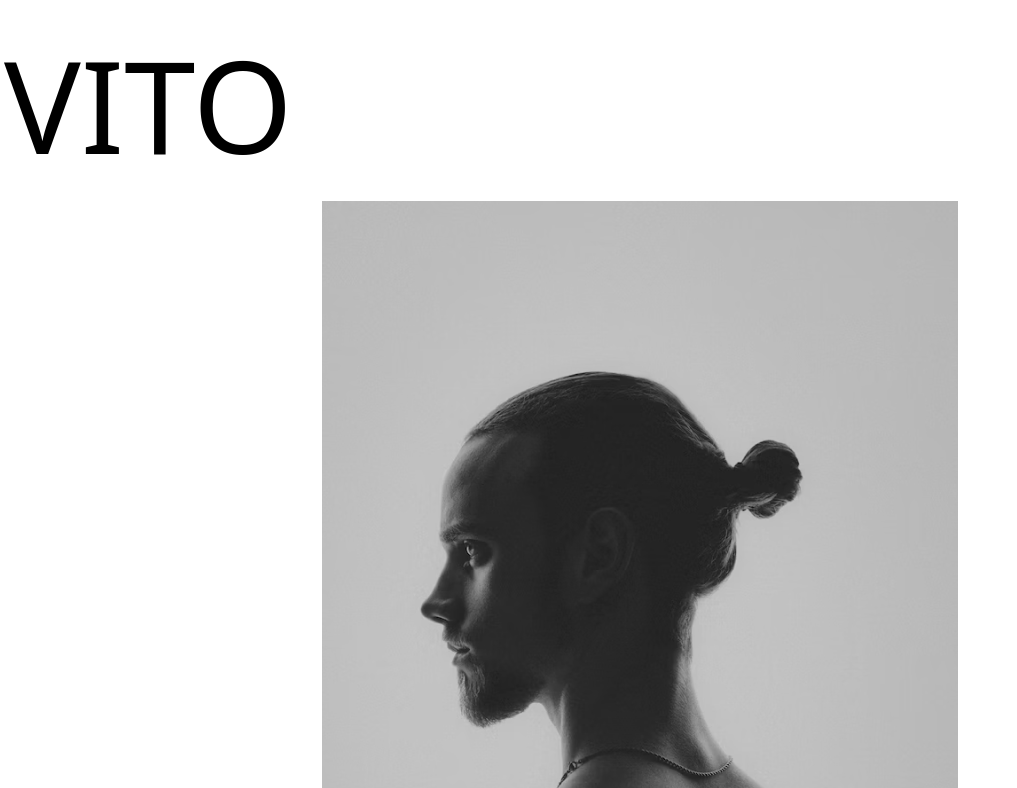
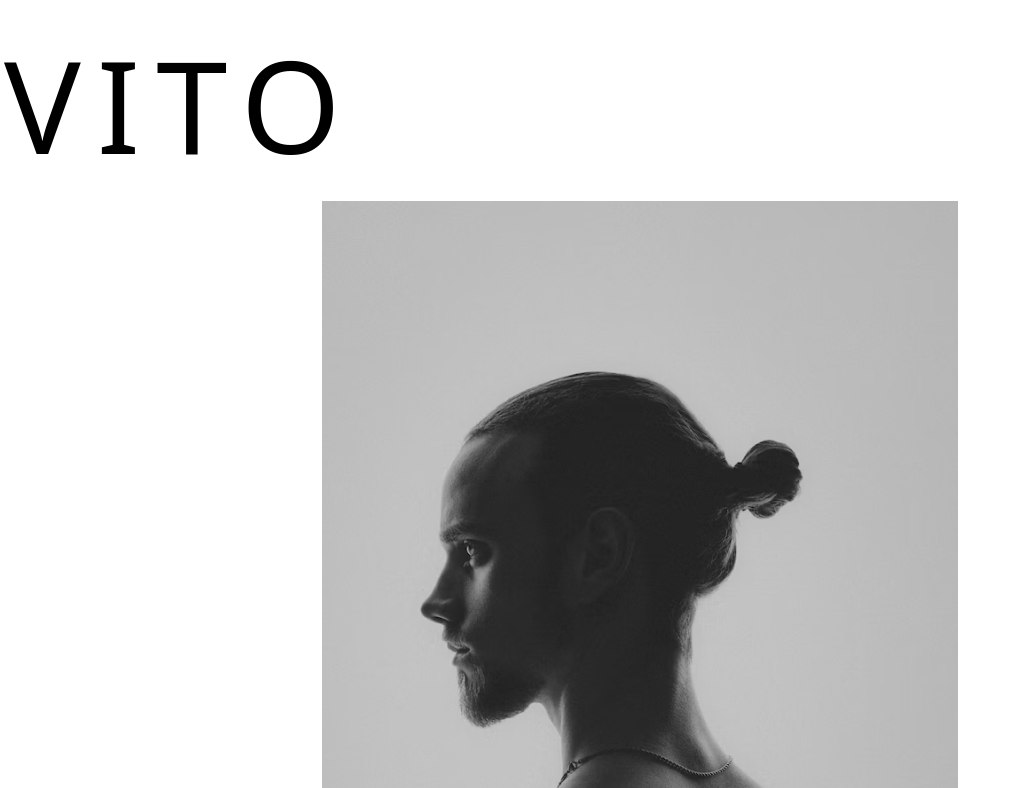
Before and after one commit to tanukili/2023-summer-week1, a website built with Vite: page pages/index.html in a window 1280 px wide. Shown: the part 151-939 px from the top of the page, without its empty margins (0-1017 px from the left). Built offline with nearby package versions, Linux system fonts and the light colour scheme; a web font is replaced by a local one.

Commit message:
調整字距

```diff
--- a/assets/scss/_base.scss
+++ b/assets/scss/_base.scss
@@ -28,6 +28,10 @@ h1, .h1 {
 }
 .fs-1 {
   font-size: 2rem;
+}
+
+.letter-spacing {
+  letter-spacing: 1rem;
 }
 
 .text-center {
--- a/pages/index.html
+++ b/pages/index.html
@@ -10,7 +10,7 @@
 
 <body>
 
-  <div class="container mt-1">
+  <div class="container mt-1 letter-spacing">
     <h1>VITO</h1>
     <img src="../assets/images/vito.png" alt="photo" class="mx-auto">
     <p class="h1 text-end">RESUME</p>
```
